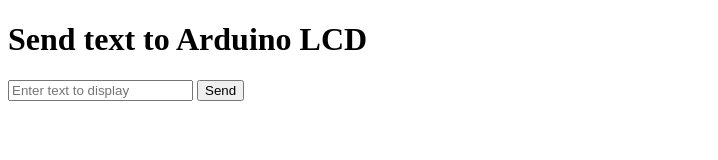
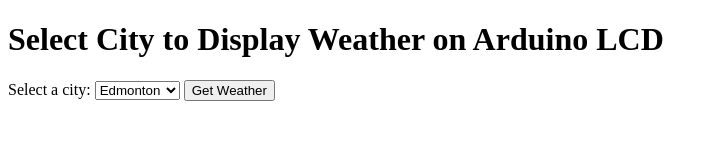
Before and after one commit to m-aziz1/Arduino-Webpage, a website: page index.html in a window 1280 px wide. Shown: the whole page, without its empty margins (0-718 px from the left). Drawn offline with nearby package versions, Linux system fonts and the light colour scheme; no server answers.

Commit message:
Update index.html to create dropdown for cities weather data

```diff
--- a/index.html
+++ b/index.html
@@ -1,22 +1,28 @@
 <!DOCTYPE html>
 <html lang="en">
-  <head>
-    <meta charset="UTF-8" />
-    <meta name="viewport" content="width=device-width, initial-scale=1.0" />
-    <title>Send text to Arduino</title>
+<head>
+    <meta charset="UTF-8">
+    <meta name="viewport" content="width=device-width, initial-scale=1.0">
+    <title>Weather to Arduino LCD</title>
+</head>
+<body>
+    <h1>Select City to Display Weather on Arduino LCD</h1>
+    <label for="citySelect">Select a city:</label>
+    <select id="citySelect">
+        <option value="Edmonton">Edmonton</option>
+        <option value="Toronto">Toronto</option>
+        <option value="Vancouver">Vancouver</option>
+    </select>
+    <button id="getWeather">Get Weather</button>
+
     <script src="/socket.io/socket.io.js"></script>
-  </head>
-  <body>
-    <h1>Send text to Arduino LCD</h1>
-    <input type="text" id="text-input" placeholder="Enter text to display" />
-    <button onclick="sendText()">Send</button>
+    <script>
+        const socket = io();
 
-    <script>
-      const socket = io();
-      function sendText() {
-        const text = document.getElementById("text-input").value;
-        socket.emit("sendText", text);
-      }
+        document.getElementById("getWeather").onclick = () => {
+            const city = document.getElementById("citySelect").value;
+            socket.emit("getWeather", city);
+        };
     </script>
-  </body>
+</body>
 </html>
```
